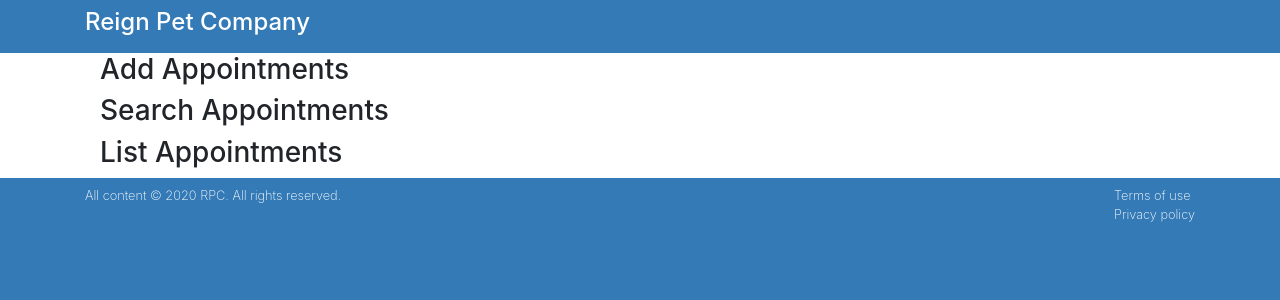
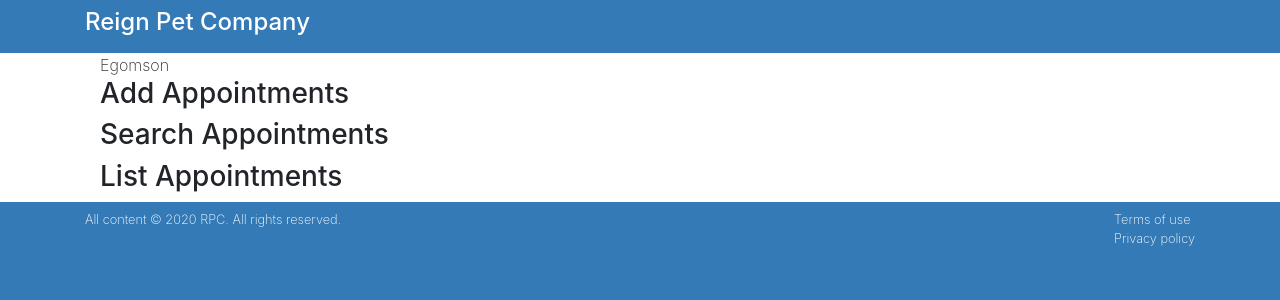
Before and after one commit to femmor/appointments, a React (Create React App) app: page / in a window 1280 px wide. Shown: the top 300 px of the page. Built offline with nearby package versions, Linux system fonts and the light colour scheme.

Commit message:
create state in the App component

```diff
--- a/src/components/App.js
+++ b/src/components/App.js
@@ -1,3 +1,4 @@
+import React, {Component} from "react"
 import '../css/App.css';
 import '../css/index.css';
 
@@ -6,13 +7,20 @@ import AddAppointments from "./AddAppointments"
 import SearchAppointments from './SearchAppointments'
 import ListAppointments from "./ListAppointments"
 
-const App = () => {
+class App extends Component {
+  state = {
+    myLastName: "Egomson"
+  }
+
+  render() {
+    const {myLastName} = this.state
     return (
       <main className="page bg-white" id="petratings">
         <div className="container">
           <div className="row">
             <div className="col-md-12 bg-white">
               <div className="container">
+                {myLastName}
                 <AddAppointments/>
                 <SearchAppointments/>
                 <ListAppointments/>
@@ -23,5 +31,6 @@ const App = () => {
       </main>
     );
   }
+}
 
 export default App;
```
Lines whose indentation alone changed are shown as unchanged.
